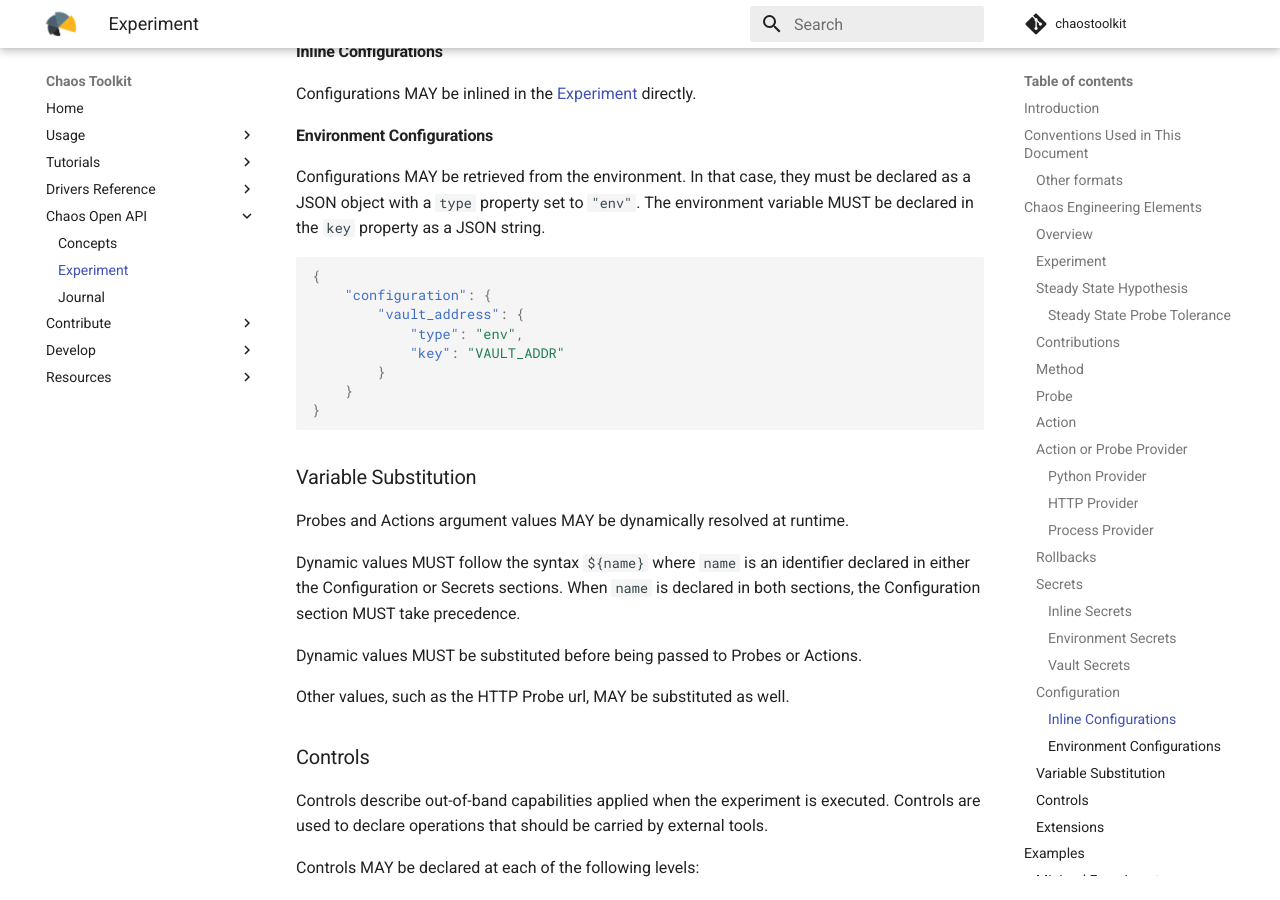
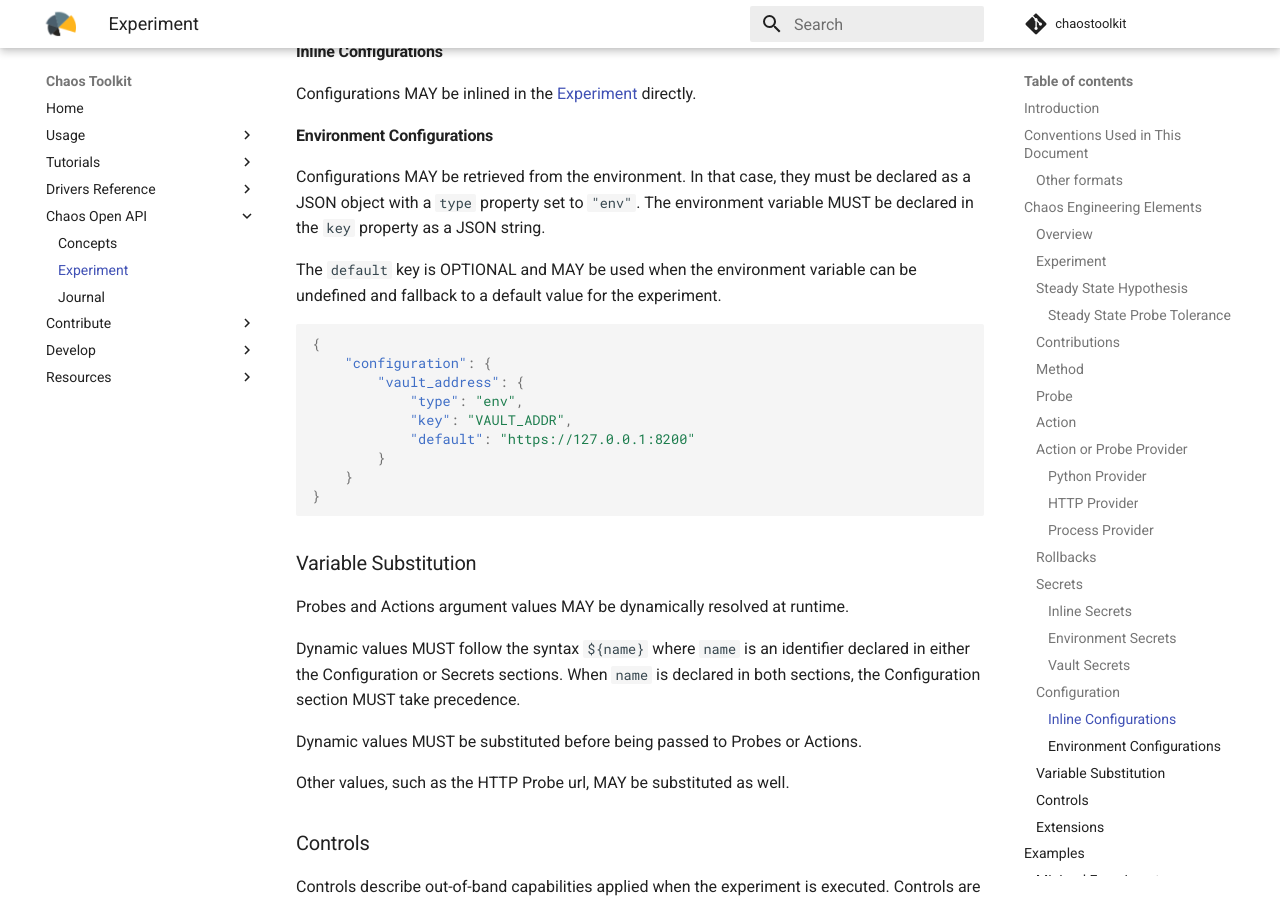
Before and after one commit to chaostoolkit/chaostoolkit-documentation, an MkDocs documentation site: the page built from sources/reference/api/experiment.md, in a window 1280 px wide and 900 px high, scrolled down 15179 px. Built offline with MkDocs 1.6.1 and Material for MkDocs 9.7.7, drawn with Linux system fonts in a browser that asks for light colours; comment, search, counter and statistics services are not loaded.

Commit message:
Add optional default key for environment variables in configuration (#74)
Signed-off-by: David Martin <david@chaoiq.io>

````diff
--- a/sources/reference/api/experiment.md
+++ b/sources/reference/api/experiment.md
@@ -787,12 +787,16 @@ Configurations MAY be retrieved from the environment. In that case, they must be
 declared as a JSON object with a `type` property set to `"env"`. The
 environment variable MUST be declared in the `key` property as a JSON string.
 
+The `default` key is OPTIONAL and MAY be used when the environment variable
+can be undefined and fallback to a default value for the experiment.
+
 ```json
 {
     "configuration": {
         "vault_address": {
             "type": "env",
-            "key": "VAULT_ADDR"
+            "key": "VAULT_ADDR",
+            "default": "https://127.0.0.1:8200"
         }
     }
 }
````
